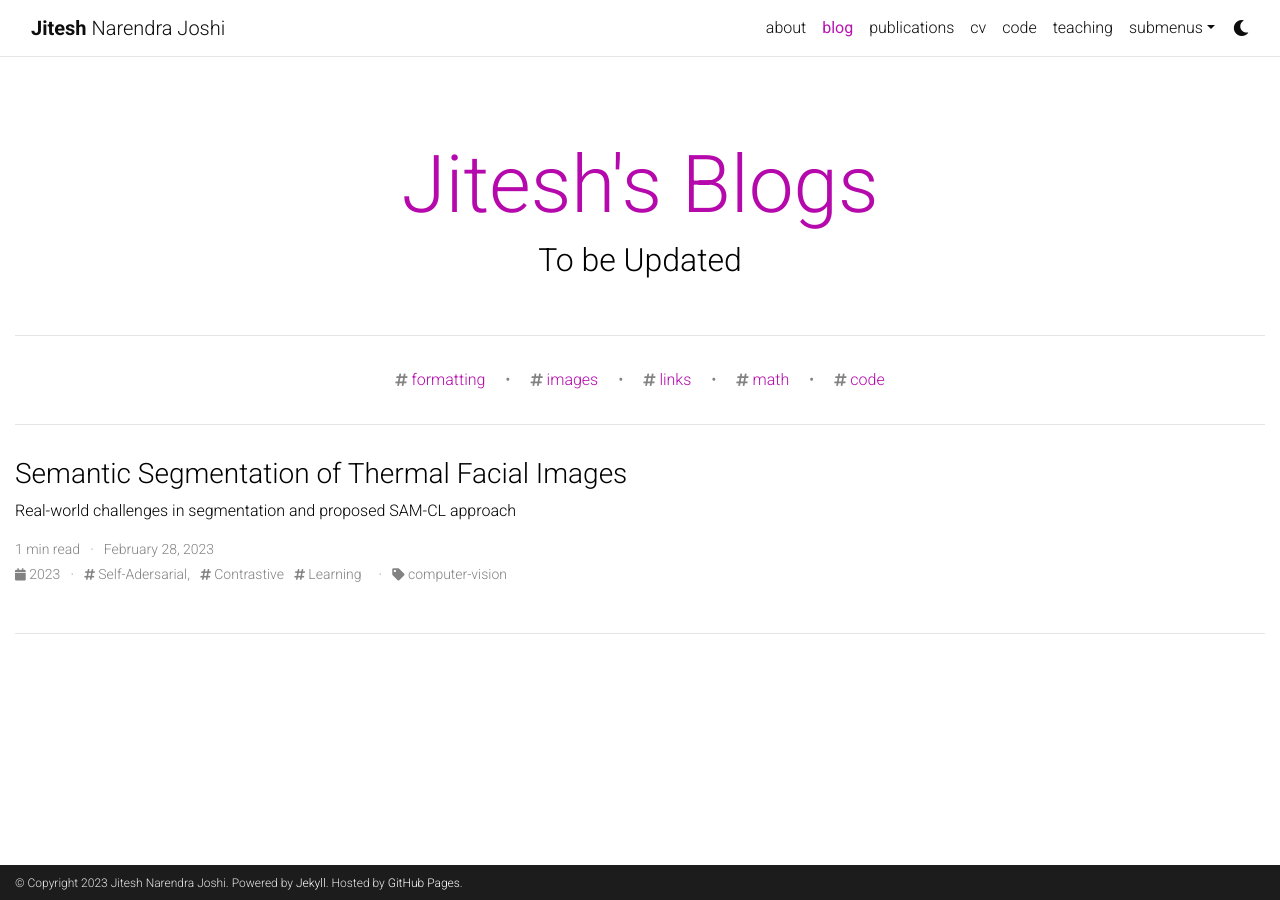
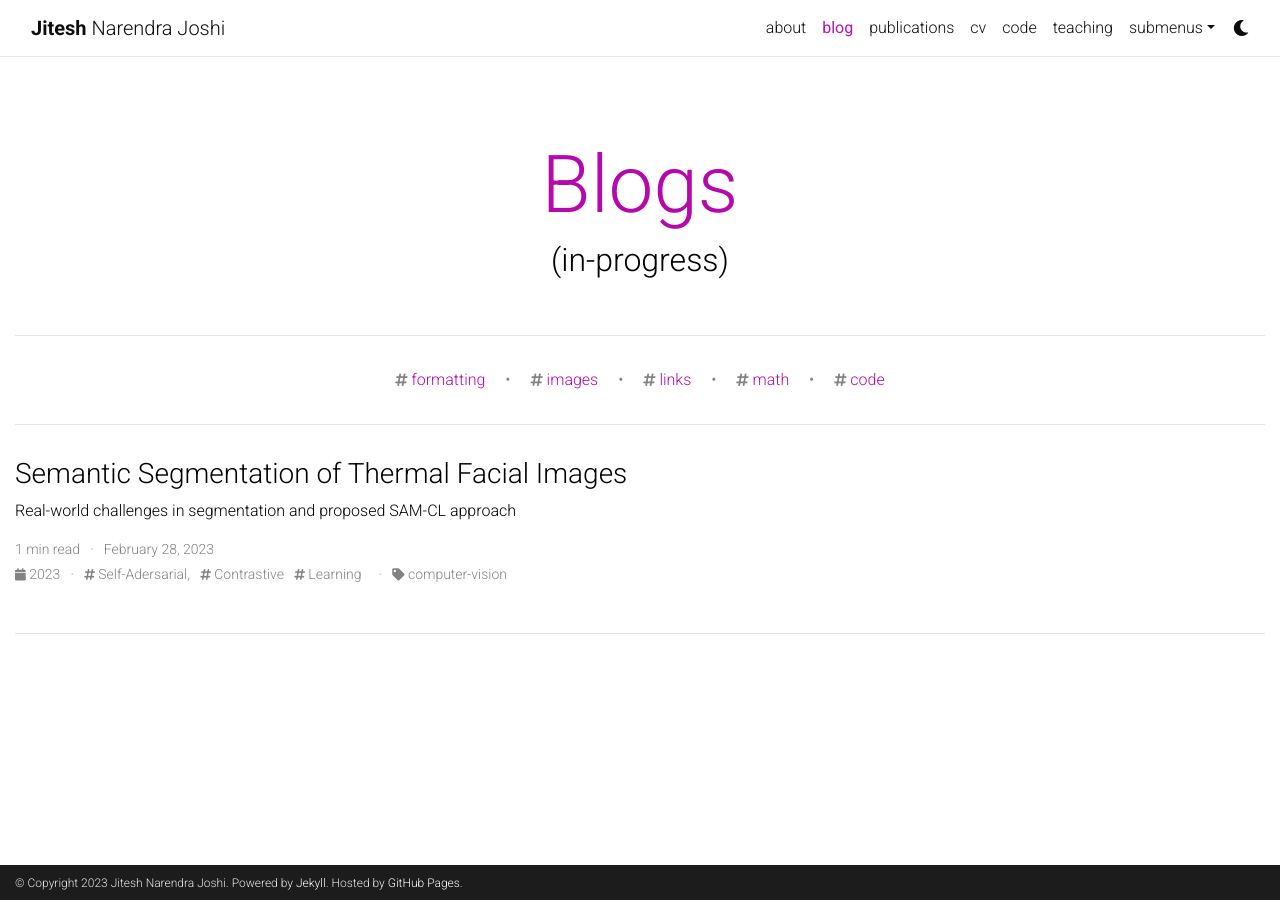
Before and after one commit to jnj256/jnj256.github.io, a Jekyll site: the page built from blog/index.html, in a window 1280 px wide. Built offline with Jekyll 4.4.1, drawn with Linux system fonts in a browser that asks for light colours; the list of posts is cut into pages by our own code; comment, search, counter and statistics services are not loaded; a style sheet for code colours, icons or effects is not loaded.

Commit message:
trying posts

```diff
--- a/_config.yml
+++ b/_config.yml
@@ -115,9 +115,9 @@ bing_site_verification:  # out your bing-site-verification ID (Bing Webmaster)
 # Blog
 # -----------------------------------------------------------------------------
 
-blog_name: Jitesh's Blogs # blog_name will be displayed in your blog page
+blog_name: Blogs # blog_name will be displayed in your blog page
 blog_nav_title: blog # your blog must have a title for it to be displayed in the nav bar
-blog_description: To be Updated
+blog_description: (in-progress)
 permalink: /blog/:year/:title/
 
 # Pagination
```
